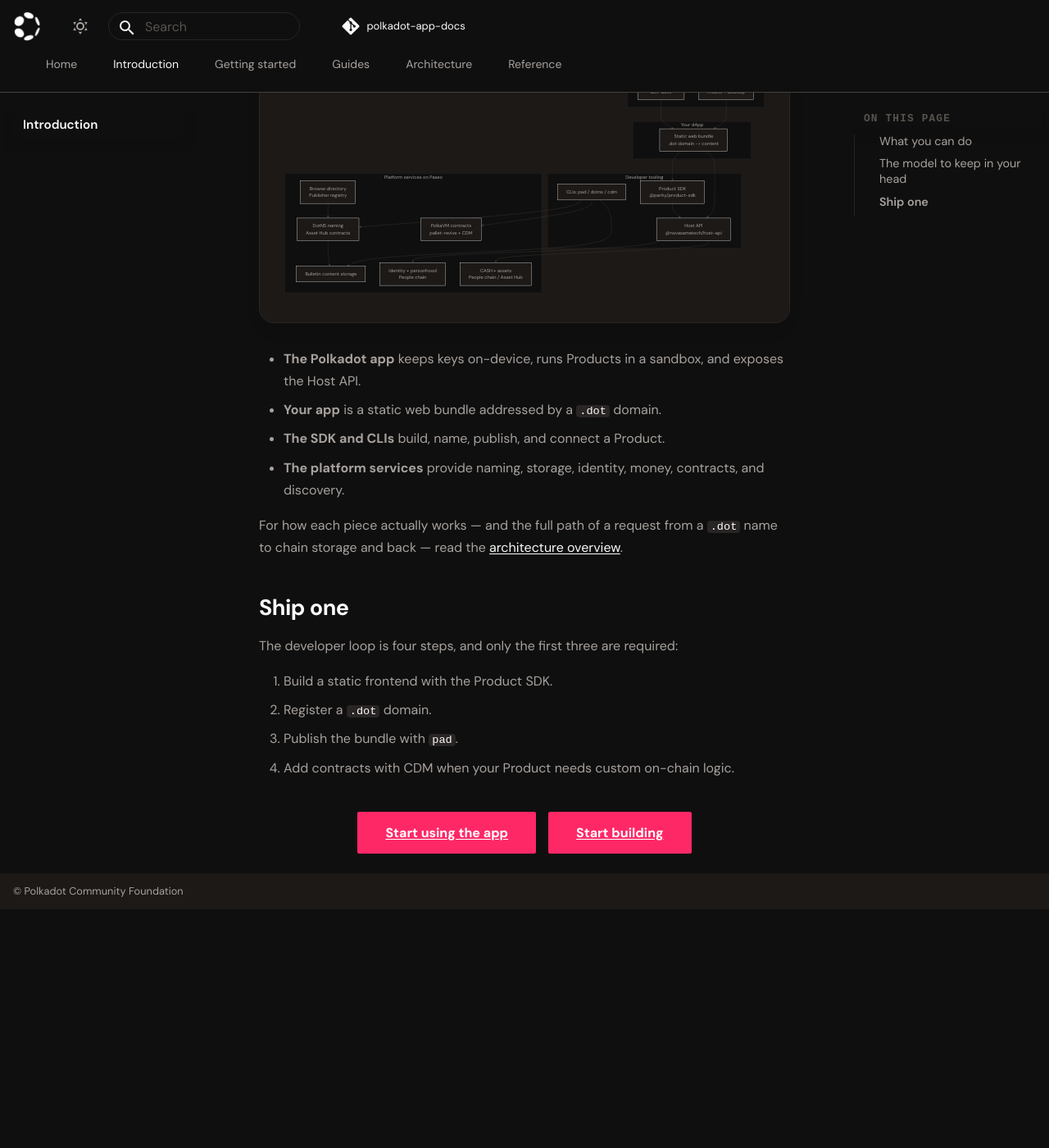
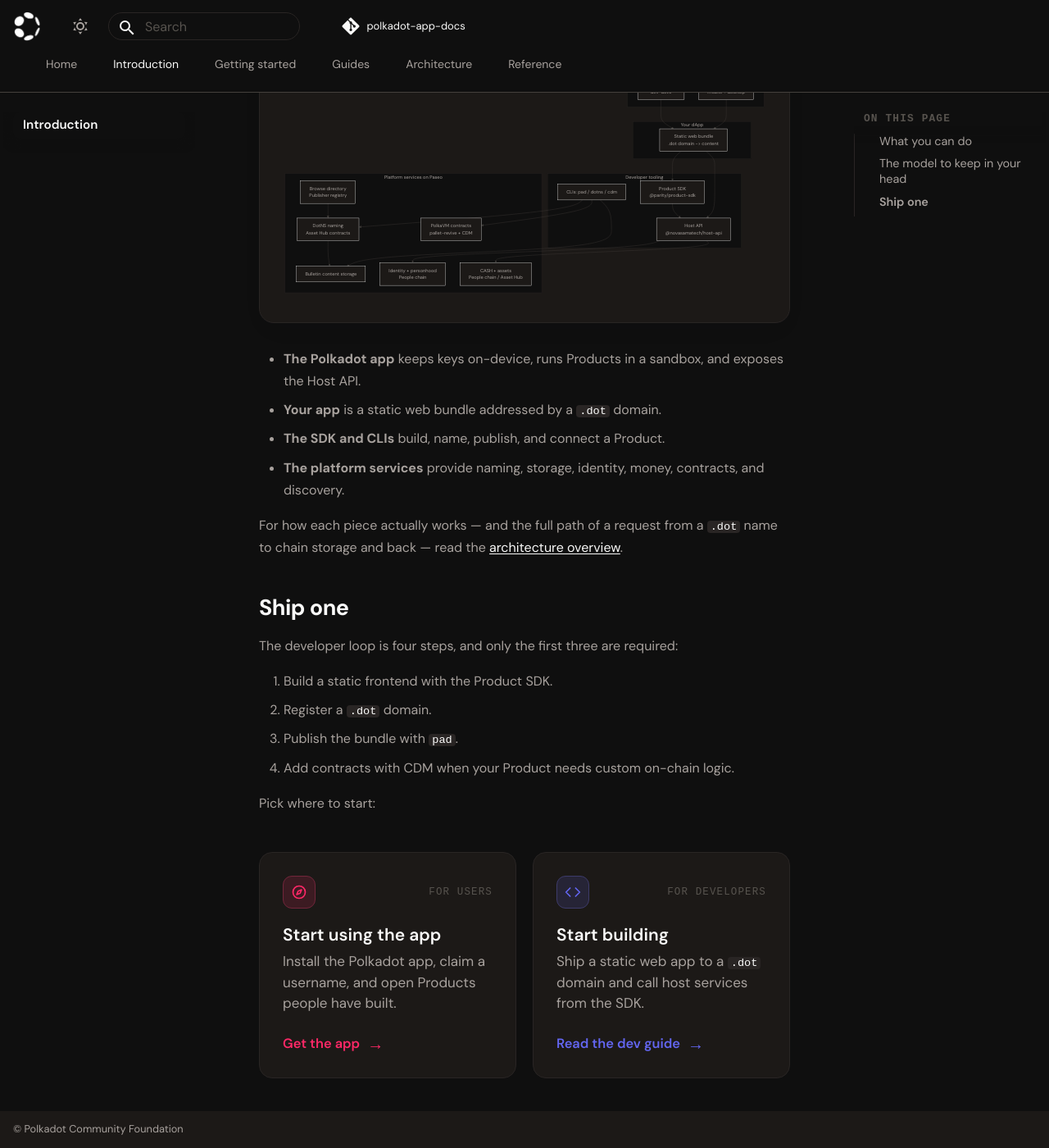
Before and after one commit to Polkadot-Community-Foundation/polkadot-app-docs, an MkDocs documentation site: the page built from docs/introduction.md, in a window 1280 px wide and 1400 px high, scrolled down 979 px. Shown: the whole window at 82% size. Built offline with MkDocs 1.6.1 and Material for MkDocs 9.7.7, drawn with Linux system fonts in a browser that asks for light colours; comment, search, counter and statistics services are not loaded; before the commit the page ends 2088 px from its top, so only the background shows below that.

Commit message:
feat(intro): two-path CTA cards (Intro CTA design)
Replace the plain button pair at the end of the introduction with the
Intro CTA design: two accent-tinted path cards (users / developers),
each with an icon badge, mono role tag, title, description, and arrow
CTA. Accent is driven by a single --cta token (pink for users, Asset
Hub indigo for developers); icon tint and hover border derive from it
via color-mix, so both schemes read correctly.

```diff
--- a/docs/introduction.md
+++ b/docs/introduction.md
@@ -89,7 +89,28 @@
 3. Publish the bundle with `pad`.
 4. Add contracts with CDM when your Product needs custom on-chain logic.
 
-<div class="dg-actions" markdown="1">
-[Start using the app](getting-started/users.md){ .md-button .md-button--primary }
-[Start building](getting-started/developers.md){ .md-button .md-button--primary }
+Pick where to start:
+
+<div class="intro-cta" markdown>
+
+<a class="intro-cta__card intro-cta__card--user" href="../getting-started/users/">
+  <span class="intro-cta__top">
+    <span class="intro-cta__icon"><svg width="20" height="20" viewBox="0 0 24 24" fill="none" stroke="currentColor" stroke-width="2" stroke-linecap="round" stroke-linejoin="round"><circle cx="12" cy="12" r="9"/><path d="m15.5 8.5-2 5-5 2 2-5 5-2Z"/></svg></span>
+    <span class="intro-cta__tag">For users</span>
+  </span>
+  <span class="intro-cta__title">Start using the app</span>
+  <span class="intro-cta__desc">Install the Polkadot app, claim a username, and open Products people have built.</span>
+  <span class="intro-cta__go">Get the app <span>&rarr;</span></span>
+</a>
+
+<a class="intro-cta__card intro-cta__card--dev" href="../getting-started/developers/">
+  <span class="intro-cta__top">
+    <span class="intro-cta__icon"><svg width="20" height="20" viewBox="0 0 24 24" fill="none" stroke="currentColor" stroke-width="2" stroke-linecap="round" stroke-linejoin="round"><path d="m8 6-6 6 6 6M16 6l6 6-6 6"/></svg></span>
+    <span class="intro-cta__tag">For developers</span>
+  </span>
+  <span class="intro-cta__title">Start building</span>
+  <span class="intro-cta__desc">Ship a static web app to a <code>.dot</code> domain and call host services from the SDK.</span>
+  <span class="intro-cta__go">Read the dev guide <span>&rarr;</span></span>
+</a>
+
 </div>
--- a/material-overrides/assets/stylesheets/theme.css
+++ b/material-overrides/assets/stylesheets/theme.css
@@ -511,6 +511,120 @@
   }
 }
 
+/* =============================================================================
+   Intro CTA — the "pick where to start" cards
+   -----------------------------------------------------------------------------
+   Two path cards used on the introduction page (users vs developers). Each card
+   carries a single accent via the --cta token: the users card keeps the accent
+   pink, the developers card takes the Asset Hub indigo. The icon badge tint and
+   the hover border are both derived from --cta, so a card is re-themed by
+   setting one variable. Colours are mixed against the current surface/border
+   tokens, so the same markup reads correctly in light and dark. */
+.intro-cta {
+  display: grid;
+  grid-template-columns: 1fr 1fr;
+  gap: 1rem;
+  margin: 1.5rem 0 0;
+}
+
+.md-typeset .intro-cta__card {
+  --cta: var(--accent-default);
+  display: flex;
+  flex-direction: column;
+  padding: 1.4rem;
+  border: 1px solid var(--color-border);
+  border-radius: var(--rounded-xl);
+  background: var(--color-surface);
+  text-decoration: none;
+  color: inherit;
+  transition: border-color 0.15s ease, transform 0.15s ease;
+}
+
+.md-typeset .intro-cta__card--dev {
+  --cta: var(--dg-assethub);
+}
+
+.md-typeset .intro-cta__card:hover {
+  border-color: var(--cta);
+  transform: translateY(-2px);
+}
+
+.intro-cta__top {
+  display: flex;
+  align-items: center;
+  justify-content: space-between;
+  margin-bottom: 1rem;
+}
+
+.intro-cta__icon {
+  display: flex;
+  align-items: center;
+  justify-content: center;
+  width: 40px;
+  height: 40px;
+  border-radius: 11px;
+  color: var(--cta);
+  background: color-mix(in srgb, var(--cta) 14%, var(--color-surface));
+  border: 1px solid color-mix(in srgb, var(--cta) 34%, var(--color-border));
+}
+
+.intro-cta__icon svg {
+  width: 20px;
+  height: 20px;
+}
+
+.md-typeset .intro-cta__tag {
+  font-family: var(--md-code-font);
+  font-size: 0.625rem;
+  font-weight: 500;
+  line-height: 1;
+  letter-spacing: 0.09em;
+  text-transform: uppercase;
+  color: var(--color-text-tertiary);
+}
+
+.md-typeset .intro-cta__title {
+  font-family: var(--md-text-font);
+  font-size: 1.05rem;
+  font-weight: 600;
+  line-height: 1.2;
+  letter-spacing: 0;
+  color: var(--color-text-primary);
+  margin-bottom: 0.35rem;
+}
+
+.md-typeset .intro-cta__desc {
+  font-size: 0.85rem;
+  line-height: 1.5;
+  color: var(--color-text-secondary);
+  margin-bottom: 1.1rem;
+}
+
+.md-typeset .intro-cta__desc code {
+  font-size: 0.8em;
+}
+
+.intro-cta__go {
+  display: flex;
+  align-items: center;
+  gap: 0.45rem;
+  margin-top: auto;
+  font-weight: 600;
+  font-size: 0.82rem;
+  color: var(--cta);
+}
+
+.intro-cta__go span {
+  font-size: 1rem;
+  line-height: 1;
+}
+
+@media screen and (max-width: 50em) {
+  .intro-cta {
+    grid-template-columns: 1fr;
+  }
+}
+
 /* Inline code pills */
 .md-typeset code {
   border-radius: var(--rounded-sm);
```
